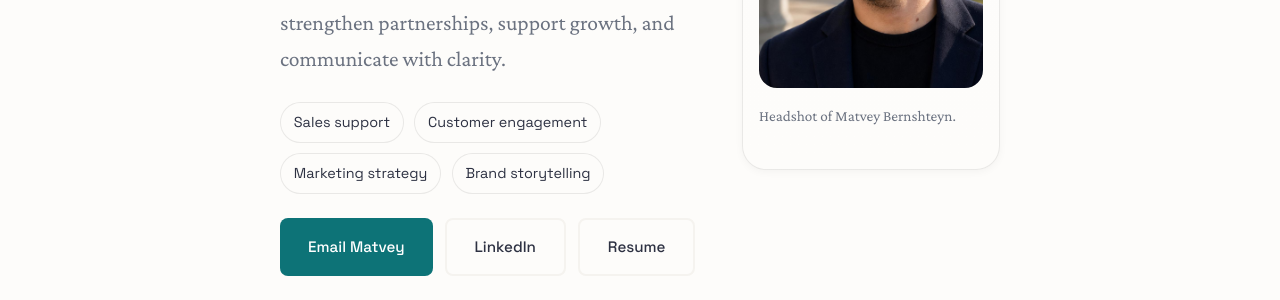
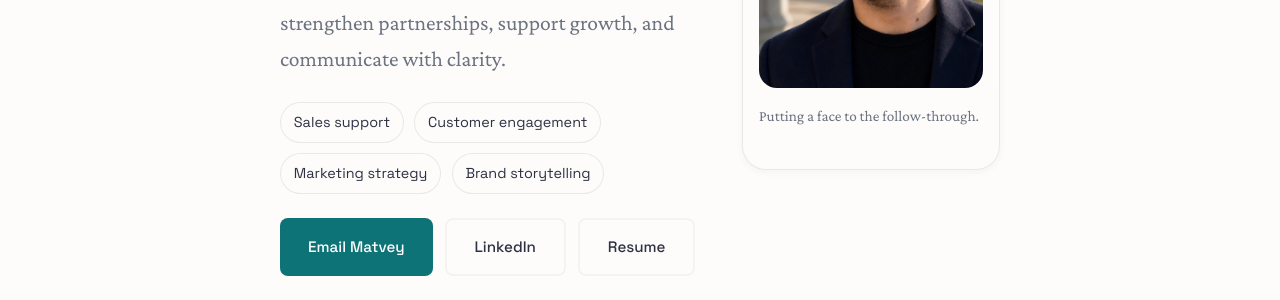
Before and after one commit to Masha-L/masha-l.github.io, a Jekyll site: the page matt-bernshteyn/index.html, which Jekyll copies as it is, in a window 1280 px wide and 900 px high, scrolled down 338 px. Shown: the part 153-453 px from the top of the window. Built offline with Jekyll 4.4.1, drawn with Linux system fonts in a browser that asks for light colours.

Commit message:
Make Matvey headshot caption cuter

```diff
--- a/matt-bernshteyn/index.html
+++ b/matt-bernshteyn/index.html
@@ -80,7 +80,7 @@
         </div>
         <div class="hero-photo-card">
           <img src="./headshot.jpg" alt="Portrait of Matvey Bernshteyn" class="hero-photo">
-          <p class="photo-note">Headshot of Matvey Bernshteyn.</p>
+          <p class="photo-note">Putting a face to the follow-through.</p>
         </div>
       </div>
     </section>
```
